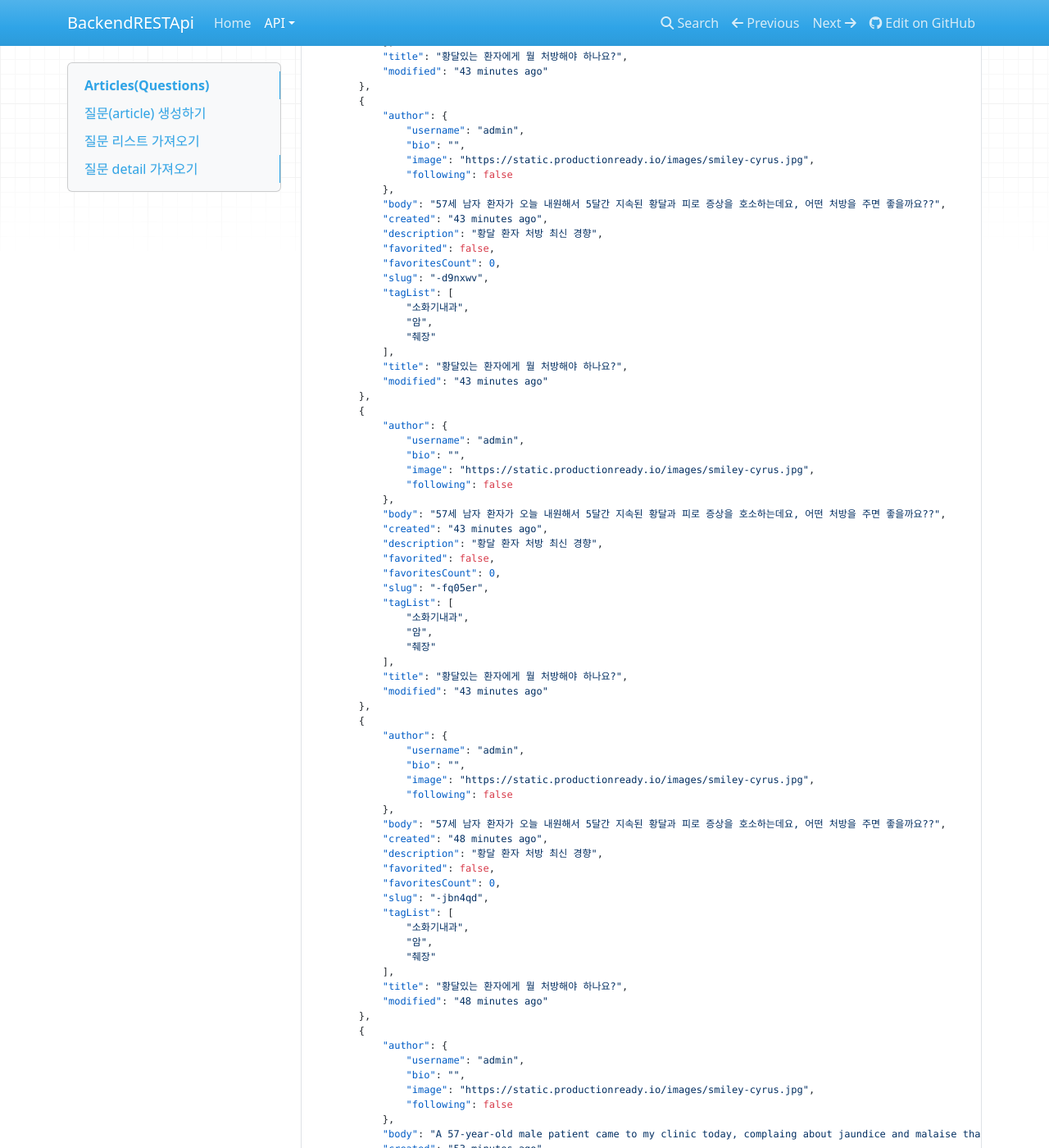
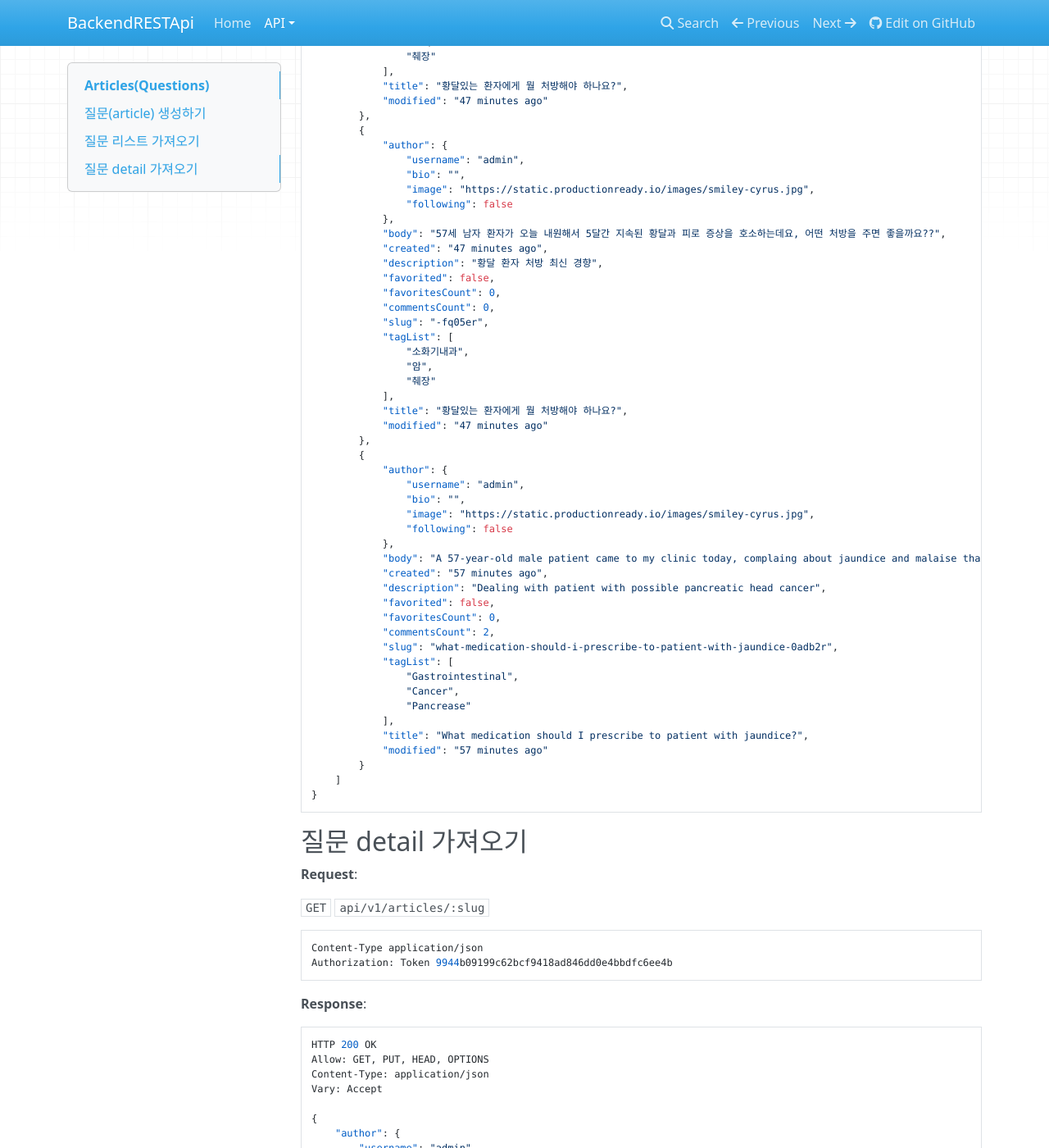
Before and after one commit to mhoonjeon/BackendRESTApi, an MkDocs documentation site: the page built from docs/api/articles.md, in a window 1280 px wide and 1400 px high, scrolled down 2141 px. Shown: the whole window at 82% size. Built offline with MkDocs 1.6.1, drawn with Linux system fonts in a browser that asks for light colours; nearby versions of some CDN libraries; old or Windows-style settings are respelled for this version of MkDocs; some of the changed text lies outside the part shown.

Commit message:
Include commentsCount on articles

```diff
--- a/docs/api/articles.md
+++ b/docs/api/articles.md
@@ -48,6 +48,7 @@ Vary: Accept
     "description": "Dealing with patient with possible pancreatic head cancer",
     "favorited": false,
     "favoritesCount": 0,
+    "commentsCount": 2,
     "slug": "what-medication-should-i-prescribe-to-patient-with-jaundice-0adb2r",
     "tagList": [
         "Gastrointestinal",
@@ -72,7 +73,7 @@ Authorization: Token 9944b09199c62bcf9418ad846dd0e4bbdfc6ee4b
 
 * `GET` `api/v1/charts/?tag=Pancrease`: 태그로 필터링
 * `GET` `api/v1/charts/?author=admin`:  작성자로 필터링
-* `GET` `api/v1/charts/?favorited=admin`: 좋아요로 필터링 (좋아요 누른 사람의 feed 보여주기 위해)
+* `GET` `api/v1/charts/?favorited=admin`: 좋아요로 필터링 (좋아요를 눌러서 질문을 저장할 수 있다.)
 
 **Response**:
 
@@ -83,7 +84,7 @@ Content-Type: application/json
 Vary: Accept
 
 {
-    "count": 5,
+    "count": 3,
     "next": null,
     "previous": "http://localhost:8000/api/v1/articles/",
     "results": [
@@ -95,18 +96,19 @@ Vary: Accept
                 "following": false
             },
             "body": "57세 남자 환자가 오늘 내원해서 5달간 지속된 황달과 피로 증상을 호소하는데요, 어떤 처방을 주면 좋을까요??",
-            "created": "43 minutes ago",
+            "created": "47 minutes ago",
             "description": "황달 환자 처방 최신 경향",
             "favorited": false,
             "favoritesCount": 0,
-            "slug": "-30p7rp",
+            "commentsCount": 0,
+            "slug": "-d9nxwv",
             "tagList": [
                 "소화기내과",
                 "암",
                 "췌장"
             ],
             "title": "황달있는 환자에게 뭘 처방해야 하나요?",
-            "modified": "43 minutes ago"
+            "modified": "47 minutes ago"
         },
         {
             "author": {
@@ -116,31 +118,11 @@ Vary: Accept
                 "following": false
             },
             "body": "57세 남자 환자가 오늘 내원해서 5달간 지속된 황달과 피로 증상을 호소하는데요, 어떤 처방을 주면 좋을까요??",
-            "created": "43 minutes ago",
+            "created": "47 minutes ago",
             "description": "황달 환자 처방 최신 경향",
             "favorited": false,
             "favoritesCount": 0,
-            "slug": "-d9nxwv",
-            "tagList": [
-                "소화기내과",
-                "암",
-                "췌장"
-            ],
-            "title": "황달있는 환자에게 뭘 처방해야 하나요?",
-            "modified": "43 minutes ago"
-        },
-        {
-            "author": {
-                "username": "admin",
-                "bio": "",
-                "image": "https://static.productionready.io/images/smiley-cyrus.jpg",
-                "following": false
-            },
-            "body": "57세 남자 환자가 오늘 내원해서 5달간 지속된 황달과 피로 증상을 호소하는데요, 어떤 처방을 주면 좋을까요??",
-            "created": "43 minutes ago",
-            "description": "황달 환자 처방 최신 경향",
-            "favorited": false,
-            "favoritesCount": 0,
+            "commentsCount": 0,
             "slug": "-fq05er",
             "tagList": [
                 "소화기내과",
@@ -148,28 +130,7 @@ Vary: Accept
                 "췌장"
             ],
             "title": "황달있는 환자에게 뭘 처방해야 하나요?",
-            "modified": "43 minutes ago"
-        },
-        {
-            "author": {
-                "username": "admin",
-                "bio": "",
-                "image": "https://static.productionready.io/images/smiley-cyrus.jpg",
-                "following": false
-            },
-            "body": "57세 남자 환자가 오늘 내원해서 5달간 지속된 황달과 피로 증상을 호소하는데요, 어떤 처방을 주면 좋을까요??",
-            "created": "48 minutes ago",
-            "description": "황달 환자 처방 최신 경향",
-            "favorited": false,
-            "favoritesCount": 0,
-            "slug": "-jbn4qd",
-            "tagList": [
-                "소화기내과",
-                "암",
-                "췌장"
-            ],
-            "title": "황달있는 환자에게 뭘 처방해야 하나요?",
-            "modified": "48 minutes ago"
+            "modified": "47 minutes ago"
         },
         {
             "author": {
@@ -179,10 +140,11 @@ Vary: Accept
                 "following": false
             },
             "body": "A 57-year-old male patient came to my clinic today, complaing about jaundice and malaise that existed for the last 5 months. What kind of medication should I give him?",
-            "created": "53 minutes ago",
+            "created": "57 minutes ago",
             "description": "Dealing with patient with possible pancreatic head cancer",
             "favorited": false,
             "favoritesCount": 0,
+            "commentsCount": 2,
             "slug": "what-medication-should-i-prescribe-to-patient-with-jaundice-0adb2r",
             "tagList": [
                 "Gastrointestinal",
@@ -190,7 +152,7 @@ Vary: Accept
                 "Pancrease"
             ],
             "title": "What medication should I prescribe to patient with jaundice?",
-            "modified": "53 minutes ago"
+            "modified": "57 minutes ago"
         }
     ]
 }
```
Also changed, not shown: 1 other file.
